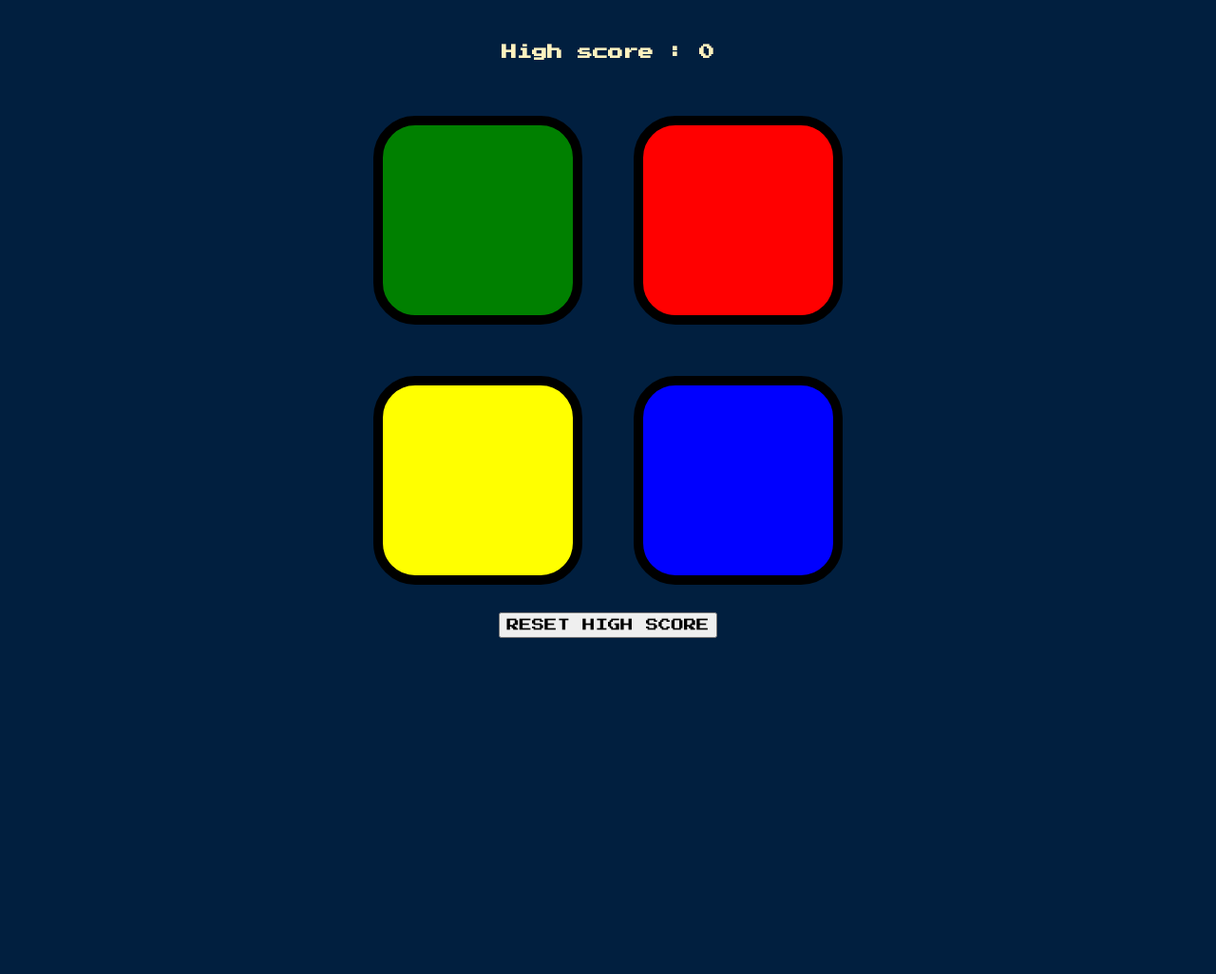
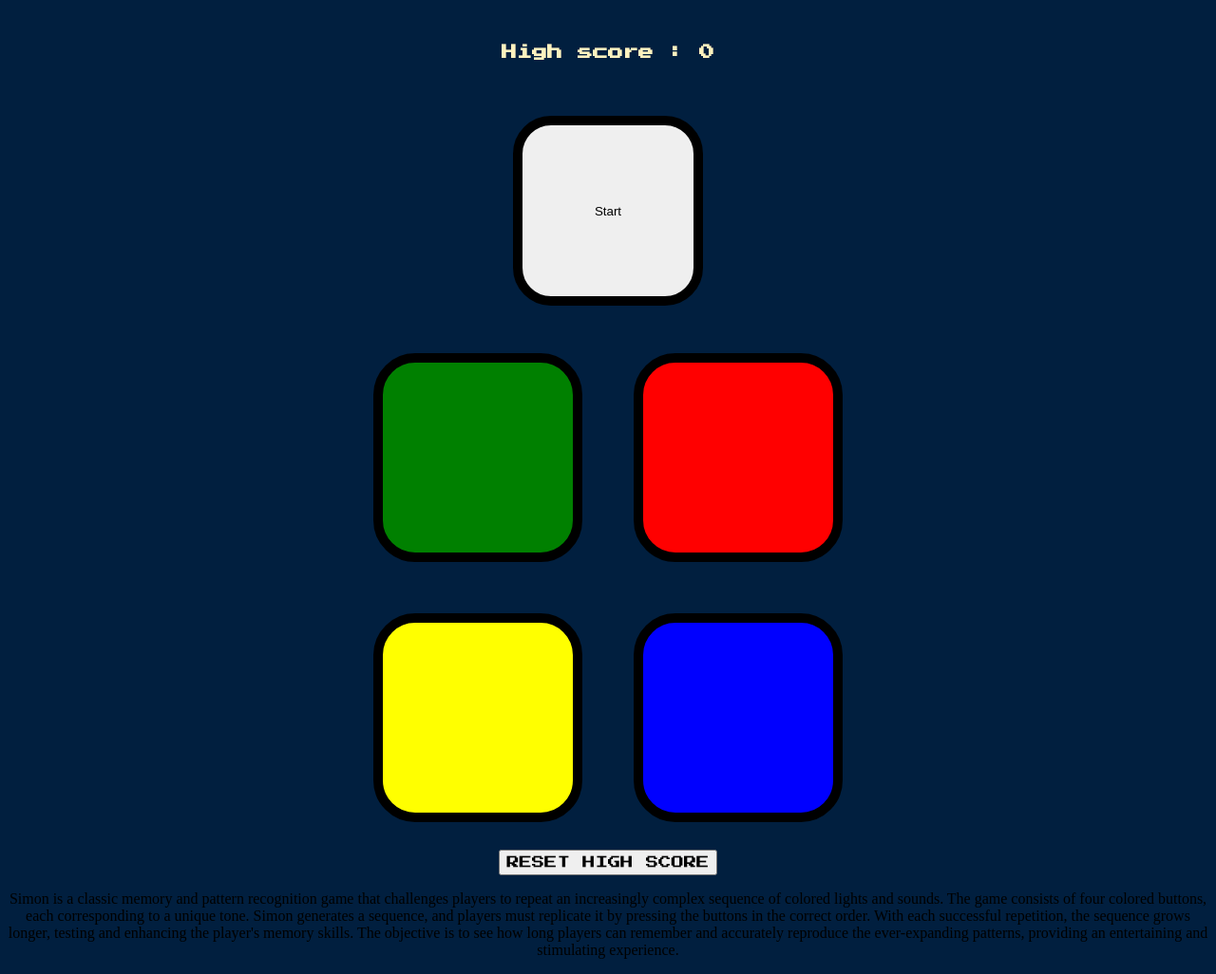
Before and after one commit to SahilEagle/Simon_Game, a plain HTML site: page index.html in a window 1280 px wide. Shown: the part 180-1206 px from the top of the page at 95% size. Before the commit the page ends 860 px from the top, so only its background shows below. Drawn offline with nearby package versions, Linux system fonts and the light colour scheme.

Commit message:
Update index.html

```diff
--- a/index.html
+++ b/index.html
@@ -11,6 +11,7 @@
 <body>
   <h1 id="level-title">Welcome to Simon Game made by Sahil, Press any Key to Start</h1>
   <h4 id="high-score">High score : 0</h4>
+  <button class="btn">Start</button>
   <div class="container">
     <div lass="row">
 
@@ -37,6 +38,7 @@
   </div>
 
   <button id="reset">RESET HIGH SCORE</button>
+  <p>Simon is a classic memory and pattern recognition game that challenges players to repeat an increasingly complex sequence of colored lights and sounds. The game consists of four colored buttons, each corresponding to a unique tone. Simon generates a sequence, and players must replicate it by pressing the buttons in the correct order. With each successful repetition, the sequence grows longer, testing and enhancing the player's memory skills. The objective is to see how long players can remember and accurately reproduce the ever-expanding patterns, providing an entertaining and stimulating experience.</p>
 
   <script src="https://ajax.googleapis.com/ajax/libs/jquery/3.3.1/jquery.min.js"></script>
   <script src="game.js" charset="utf-8"></script>
```
